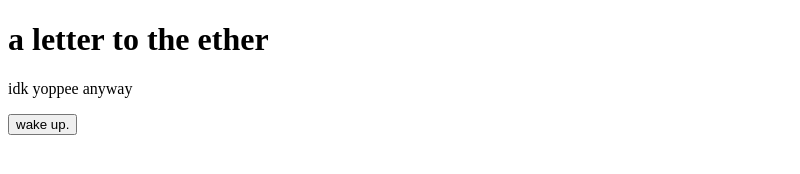
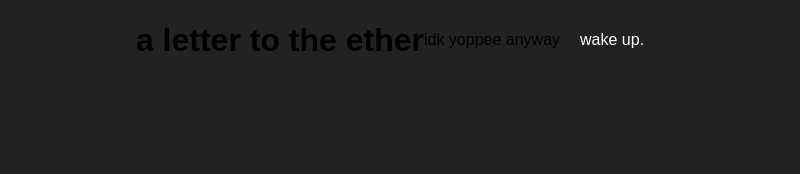
Before and after one commit to solacite/a-letter-to-the-ether, an Electron app: page index.html in a window 800 px wide. Drawn offline with Linux system fonts and the light colour scheme.

Commit message:
update base style.css

```diff
--- a/index.html
+++ b/index.html
@@ -3,6 +3,7 @@
 <head>
     <meta charset="utf-8">
     <title>a letter to the ether</title>
+    <link rel="stylesheet" href="style.css">
 </head>
 
 <body>
--- a/style.css
+++ b/style.css
@@ -0,0 +1,21 @@
+/* generic styling */
+
+body {
+    margin: 0; /* remove default margins */
+    font-family: Arial, sans-serif;
+    display: flex;
+    height: 10vh; /* full height of viewport */
+    align-items: center;
+    justify-content: center;
+    background: #222;
+}
+
+button {
+    padding: 12px 20px;
+    font-size: 16px;
+    cursor: pointer;
+    border-radius: 6px;
+    border: white;
+    color: white;
+    background: none;
+}
```
